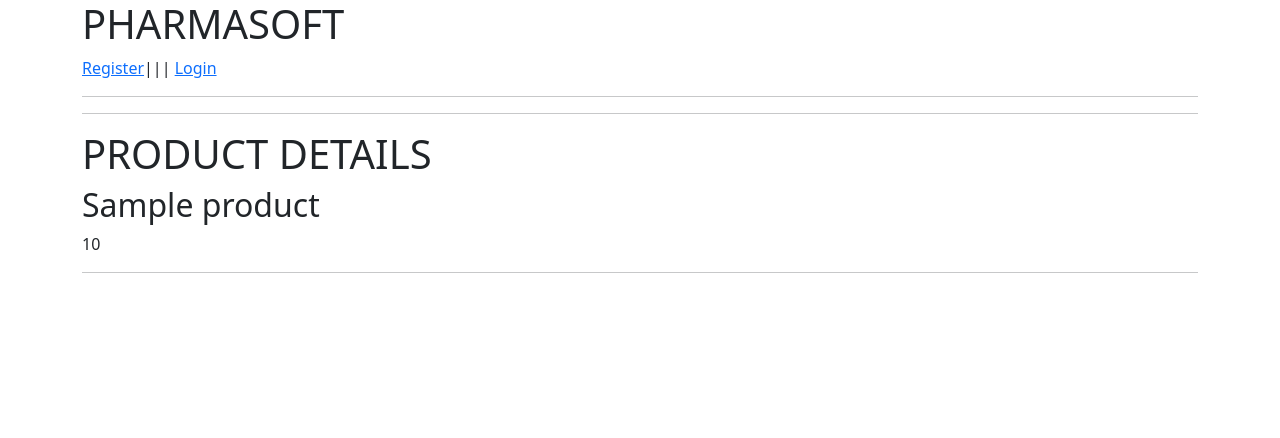
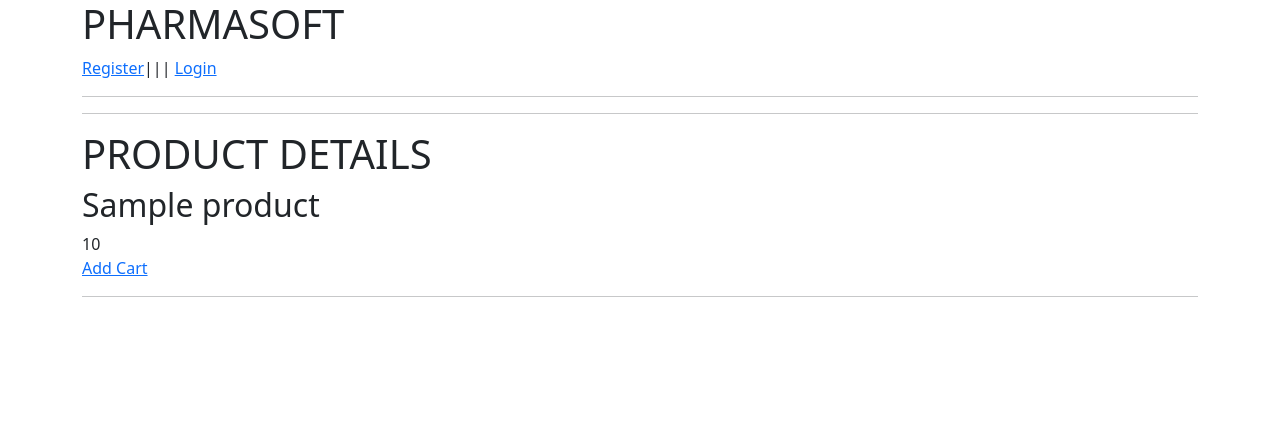
Before and after one commit to D-K-Asiedu/X-BIT, a Flask app: page / in a window 1280 px wide. Shown: the top 438 px of the page. Run offline with Flask 2, Linux system fonts and the light colour scheme; tables that the repository leaves empty hold one stand-in row (values such as "Sample post").

Commit message:
added add cart functionality

```diff
--- a/Pharmasoft/server/pharmasoft/templates/products.html
+++ b/Pharmasoft/server/pharmasoft/templates/products.html
@@ -3,9 +3,11 @@
 {% block body %}
 <h1> PRODUCT DETAILS </h1>
 {%for product in product_details %}
-
  <h2>{{product[1]}}</h2>
  {{product[2]}}
+ <div>
+   <a href="/add-cart/{{product[0]}}">Add Cart</a>
+ </div>
   <hr>
 {% endfor %}
 {% endblock %}
--- a/Pharmasoft/server/pharmasoft/views.py
+++ b/Pharmasoft/server/pharmasoft/views.py
@@ -54,9 +54,35 @@ def logout():
     logout_user()
     return  redirect(url_for("home"))
 
-@app.route("/add-cart")
-def add_cart():
-    return "<h1>Add Cart</h1>"
+@app.route("/add-cart/<id>")
+def add_cart(id):
+    cur = mysql.connection.cursor()
+    cart_results = cur.execute("SELECT * FROM cart WHERE Customer_id=%s AND complete=False", (current_user.id,))
+
+    if cart_results == 0:
+        cur.execute("INSERT INTO cart(Customer_id) VALUES(%s)",(current_user.id,))
+        mysql.connection.commit()
+
+        cur.execute("SELECT * FROM cart WHERE Customer_id=%s AND complete=False", (current_user.id,))
+        cart = cur.fetchall()[0]
+
+    else:
+        cart = cur.fetchall()[0]
+
+    cart_item_results = cur.execute("SELECT * FROM cart_item WHERE Cart_id=%s AND Product_id=%s",(cart[0], id,))
+    if cart_item_results > 0:
+        cart_item = cur.fetchall()[0]
+        quantity = int(cart_item[1]) +1
+
+        cur.execute("UPDATE cart_item SET Quantity=%s WHERE Cart_id=%s AND Product_id=%s", (quantity, cart[0], id))
+        mysql.connection.commit()
+
+    else:
+        cur.execute("INSERT INTO cart_item(Quantity, Cart_id, Product_id) VALUES(1, %s, %s)", (cart[0], id))
+        mysql.connection.commit()
+
+    print("Product Added Successfully")
+    return redirect(url_for("home"))
 
 @app.route("/cart")
 def cart():
```
